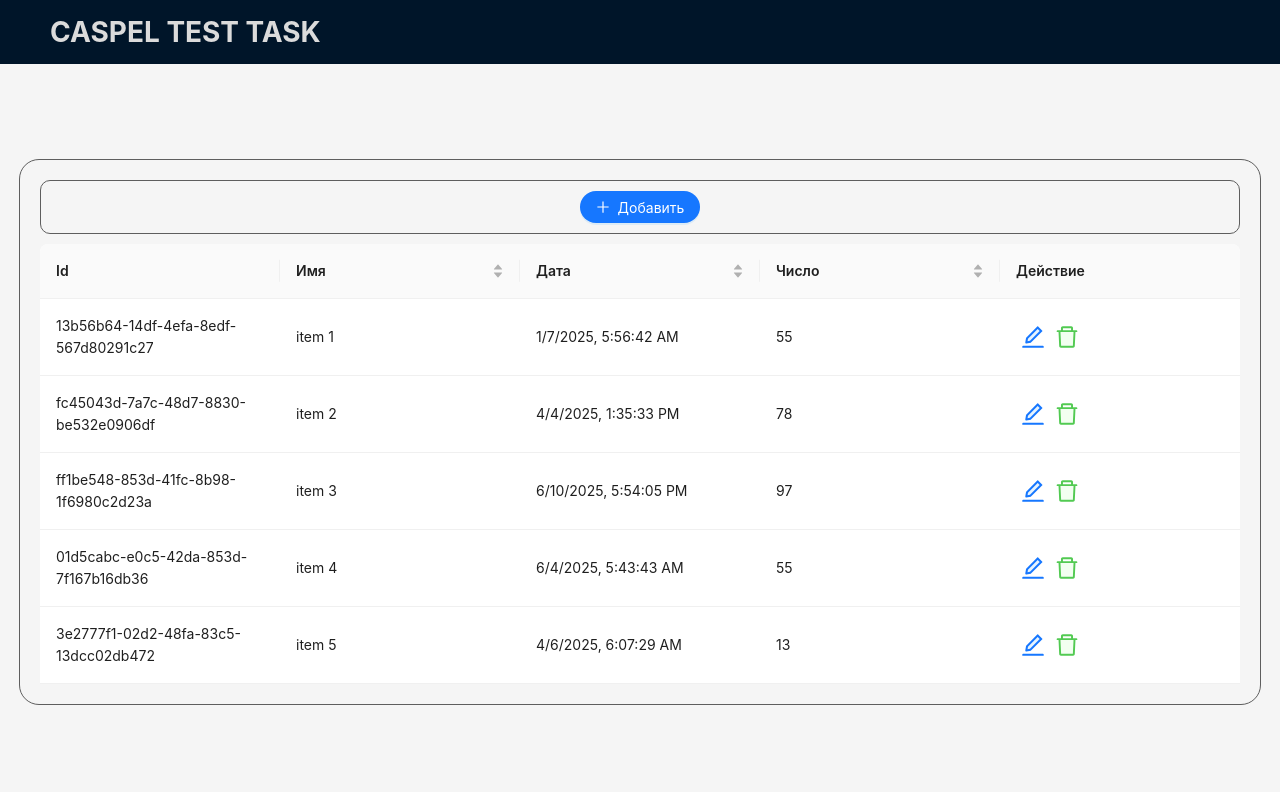
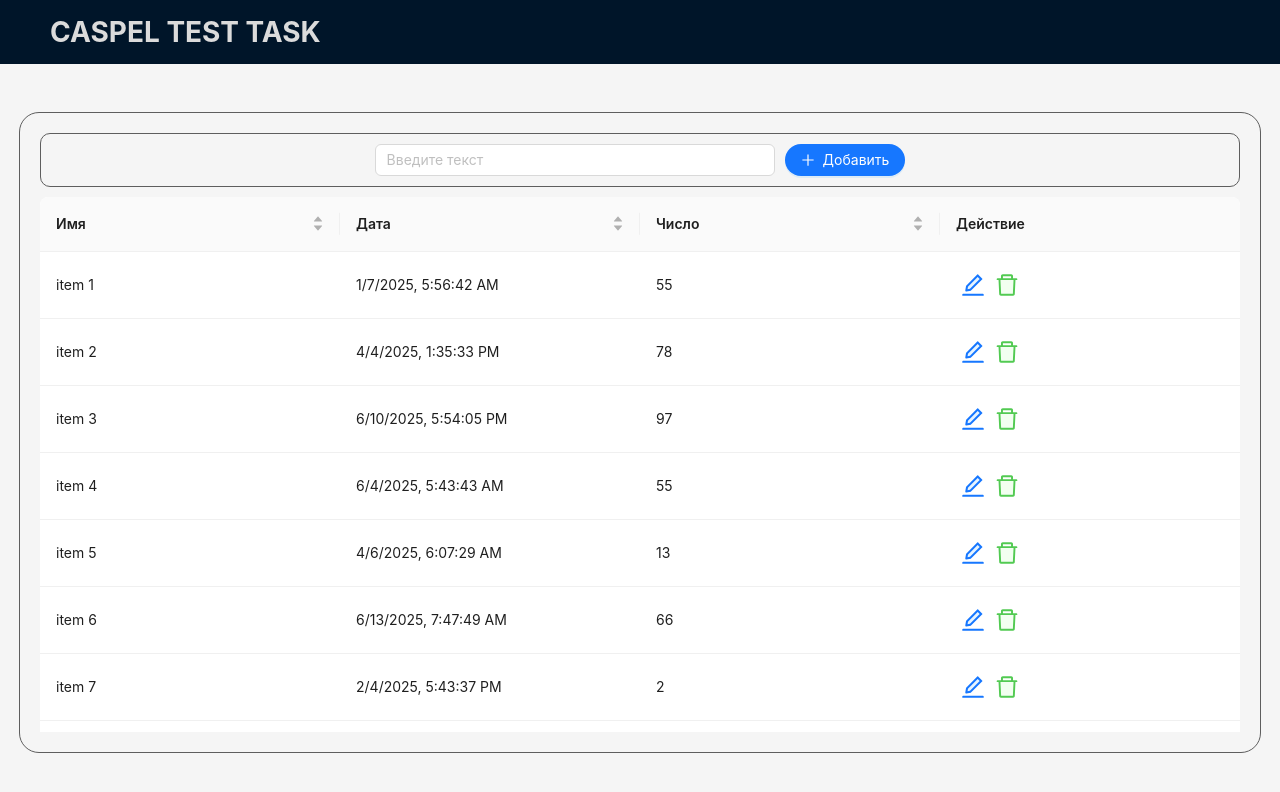
Before and after one commit to kirihn/CaspelTestTask, a React app: page / in a window 1280 px wide. Shown: the top 792 px of the page. Built offline with nearby package versions, Linux system fonts and the light colour scheme.

Commit message:
feat: add search by table

```diff
--- a/src/components/table/table.scss
+++ b/src/components/table/table.scss
@@ -11,6 +11,11 @@
         border-radius: 10px;
         display: flex;
         justify-content: center;
+
+        .searchInput{
+            max-width: 400px;
+            margin-right: 10px;
+        }
     }
 
     .tableContainer{
--- a/src/components/table/table.tsx
+++ b/src/components/table/table.tsx
@@ -1,5 +1,5 @@
 import { getRandomTableData } from '../../func/getRandomTableData';
-import { Button, Table as TableAntd } from 'antd';
+import { Button, Input, Table as TableAntd } from 'antd';
 import type { ColumnsType } from 'antd/es/table';
 import { useEffect, useState } from 'react';
 import { TableItem } from '../../types/tableItem';
@@ -9,19 +9,16 @@ import { useModal } from 'hooks/useModal';
 import { AddEditTableItemModal } from 'modals/addEditTableItemModal/addEditTableItemModal';
 
 export function Table() {
-  const [tableData, setTableData] = useState<TableItem[]>(getRandomTableData(5));
+  const [tableData, setTableData] = useState<TableItem[]>(getRandomTableData(8));
   const [choiseItemId, setChoiseItemId] = useState<string | null>();
   const [choiseItem, setChoiseItem] = useState<TableItem | null>();
   const [dataFromModal, setDataFromModal] = useState<TableItem | null>();
+  const [searchText, setSearchText] = useState<string>('');
+  const [filteredTableData, setFilteredTableData] = useState<TableItem[]>();
 
   const { switchModal, handleSwitchModal, handleCloseModal } = useModal();
 
   const columns: ColumnsType<TableItem> = [
-    {
-      title: 'Id',
-      dataIndex: 'id',
-      key: 'id',
-    },
     {
       title: 'Имя',
       dataIndex: 'name',
@@ -73,6 +70,31 @@ export function Table() {
   };
 
   useEffect(() => {
+    if (searchText.length === 0) {
+      setFilteredTableData(tableData);
+    } else {
+      setFilteredTableData(
+        tableData.filter((item) => {
+          console.log(item.date.toDateString());
+          if (
+            item.name.toLowerCase().includes(searchText.toLocaleLowerCase().trim()) ||
+            item.value.toString().toLowerCase().includes(searchText.toLocaleLowerCase().trim()) ||
+            item.date
+              .toDateString()
+              .toLowerCase()
+              .includes(searchText.toLocaleLowerCase().trim()) ||
+            item.date.toISOString().toLowerCase().includes(searchText.toLocaleLowerCase().trim()) ||
+            item.date
+              .toLocaleDateString()
+              .toLowerCase()
+              .includes(searchText.toLocaleLowerCase().trim())
+          )
+            return item;
+        }),
+      );
+    }
+  }, [searchText, tableData]);
+  useEffect(() => {
     if (!dataFromModal) return;
 
     if (dataFromModal.id) {
@@ -96,6 +118,12 @@ export function Table() {
   return (
     <div className="tablePage">
       <div className="tableParamsContainer">
+        <Input
+          className="searchInput"
+          placeholder="Введите текст"
+          value={searchText}
+          onChange={(e) => setSearchText(e.target.value)}
+        />
         <Button
           type="primary"
           shape="round"
@@ -109,7 +137,7 @@ export function Table() {
         <TableAntd
           className="table"
           columns={columns}
-          dataSource={tableData}
+          dataSource={filteredTableData}
           rowKey="id"
           scroll={{ y: '60vh' }}
           pagination={false}
```
Also changed, not shown: testTask.txt.
